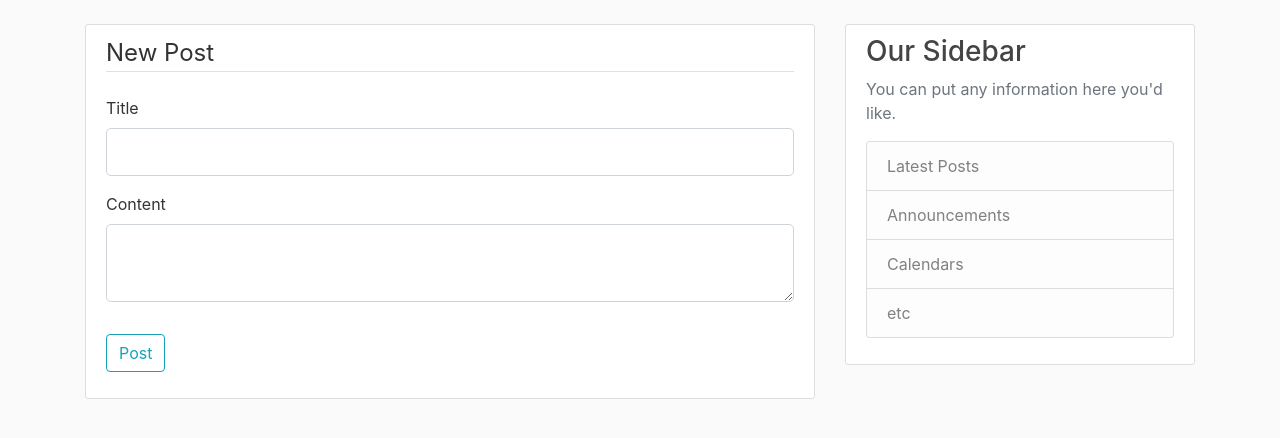
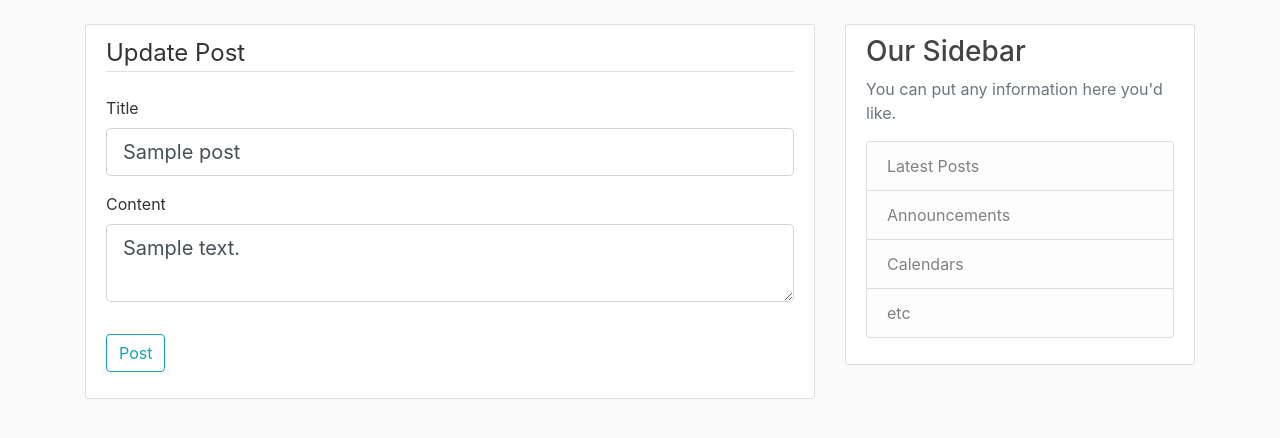
Before and after one commit to ngwakefield/Flask_Blog, a Flask app: page /post/1/update in a window 1280 px wide. Shown: the part 56-494 px from the top of the page. Run offline with Flask 2, Linux system fonts and the light colour scheme; a user stored in the database is signed in; tables that the repository leaves empty hold one stand-in row (values such as "Sample post"); some libraries are stand-ins or nearby versions.

Commit message:
Add ability to update the posts

```diff
--- a/flask_blog/routes.py
+++ b/flask_blog/routes.py
@@ -108,7 +108,8 @@ def new_post():
         db.session.commit()
         flash('Your post has been created!', 'success')
         return redirect (url_for('home'))
-    return render_template('create_post.html', title = "New Post", form = form)
+    return render_template('create_post.html', title = "New Post",
+                form = form, legend = 'New Post')
 
 @app.route("/post/<int:post_id>", methods = ['GET', 'POST'])
 def post(post_id):
@@ -122,4 +123,17 @@ def update_post(post_id):
     if post.author != current_user:
         abort(403)
     form = PostForm()
-    return render_template('create_post.html', title = "Update Post", form = form)
+    if form.validate_on_submit():
+        post.title = form.title.data
+        post.content = form.content.data
+        # Don't need an add since row already in db
+        db.session.commit()
+        flash('Your post has been updated!', 'success')
+        return redirect(url_for('post', post_id = post.id))
+
+    elif request.method == 'GET':
+        form.title.data = post.title
+        form.content.data = post.content
+
+    return render_template('create_post.html', title = "Update Post",
+        form = form, legend = 'Update Post')
--- a/flask_blog/templates/create_post.html
+++ b/flask_blog/templates/create_post.html
@@ -4,7 +4,7 @@
     <form method="POST" action="">
         {{form.hidden_tag()}}
         <fieldset class="form-group">
-            <legend class="border-bottom mb-4"> New Post </legend>
+            <legend class="border-bottom mb-4"> {{legend}} </legend>
             <div class="form-group">
                 {{form.title.label(class="form-control-label")}}
                 {% if form.title.errors %}
```
